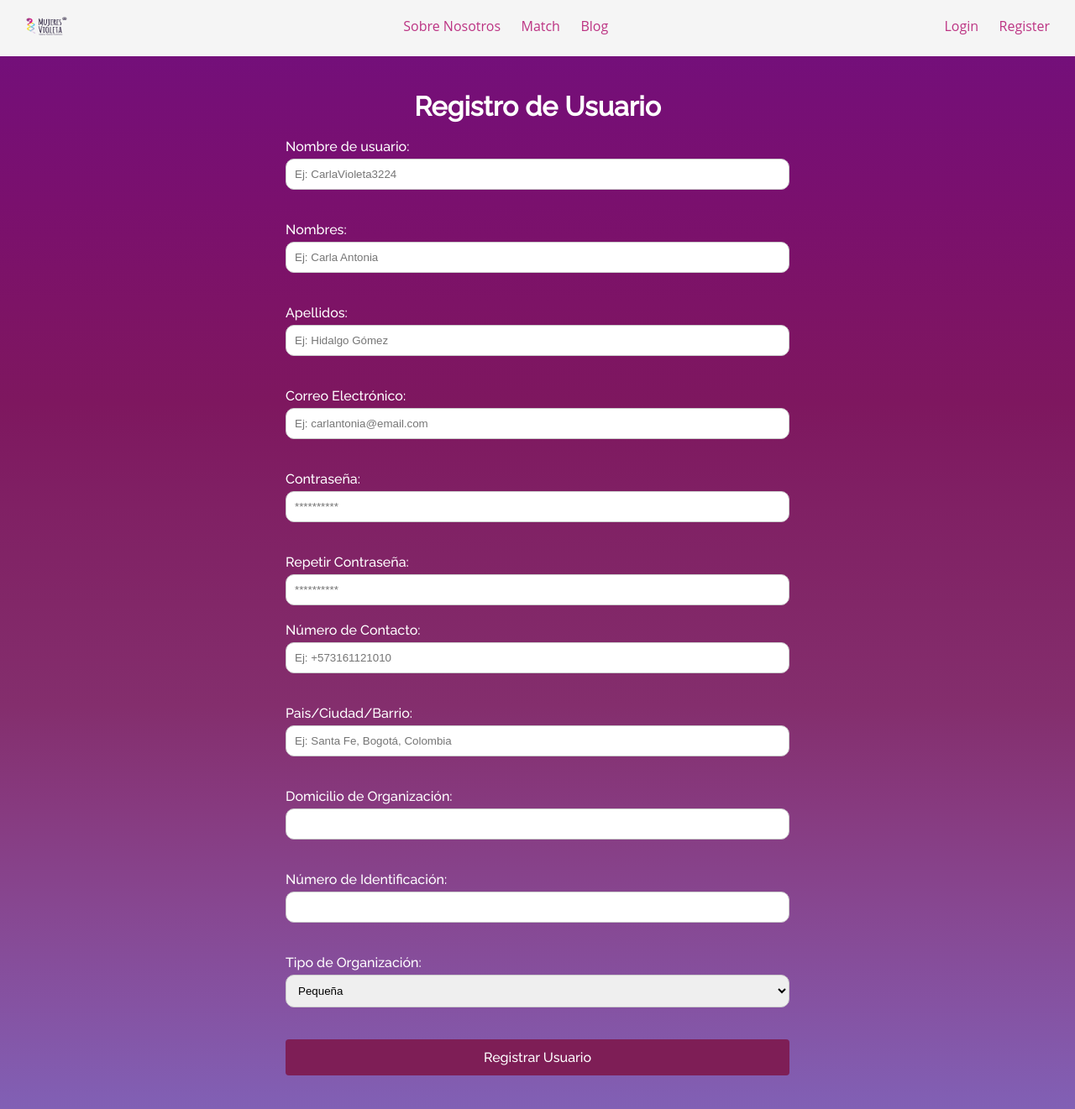
After one commit to Vichovct21/Trabajo, a PHP site: page /registro_usuario.html in a window 1280 px wide. The commit adds this page. Shown: the whole page at 84% size. Run offline with PHP 8.4, Linux system fonts and the light colour scheme.

Commit message:
registro

```diff
--- /dev/null
+++ b/estilos/register.css
@@ -0,0 +1,113 @@
+@import url('https://fonts.googleapis.com/css2?family=Raleway:wght@500&display=swap');
+body {
+    font-family: Arial, sans-serif;
+    margin: 0;
+    padding: 0;
+    background-image: linear-gradient(to bottom, #71107f, #760f76, #7a106e, #7d1366, #7e175f, #802064, #822768, #842e6d, #873a7f, #874791, #8553a3, #8160b5);
+  }
+
+  header {
+    background-color: #f5f5f5;
+    color: #fff;
+    padding: 10px;
+    text-align: center;
+  }
+
+  nav {
+    display: flex;
+    justify-content: space-between;
+    padding: 10px;
+  }
+
+  nav a {
+    color: #BC3383;
+    text-decoration: none;
+    padding: 10px;
+    font-family: 'Open Sans', sans-serif;
+  }
+
+  nav a:hover {
+    color: #7e1e56;
+    text-decoration: none;
+    padding: 10px;
+    font-weight: bold;
+  }
+  main {
+    max-width: 600px;
+    margin: 0 auto;
+    padding: 20px;
+    border-radius: 10px;
+}
+
+main h1 {
+    text-align: center;
+    margin-bottom: 20px;
+    color: #ffffff;
+    font-family: 'Raleway', sans-serif;
+}
+
+main form {
+    display: flex;
+    flex-direction: column;
+}
+
+main form label {
+    margin-bottom: 5px;
+    font-family: 'Raleway', sans-serif;
+    color: #ffffff;
+}
+
+main form input {
+    margin-bottom: 20px;
+    padding: 10px;
+    border: 1px solid #ccc;
+    border-radius: 10px;
+}
+
+main form select {
+    margin-bottom: 20px;
+    padding: 10px;
+    border: 1px solid #ccc;
+    border-radius: 10px;
+}
+
+main form input[type="submit"] {
+    background-color: #7e1e56;
+    color: #fff;
+    padding: 12px 20px;
+    border: none;
+    border-radius: 4px;
+    cursor: pointer;
+    font-size: 16px;
+    font-family: 'Raleway', sans-serif;
+    transition: background-color 0.3s;
+}
+main form input[type="submit"]:hover {
+  background-color:#BC3383;
+  color: #fff;
+  padding: 12px 20px;
+  border: none;
+  border-radius: 4px;
+  cursor: pointer;
+  font-size: 16px;
+  font-family: 'Raleway', sans-serif;
+  transition: background-color 0.3s;
+}
+
+::-webkit-scrollbar {
+  width: 10px; /* Ancho de la barra de desplazamiento */
+}
+
+::-webkit-scrollbar-thumb {
+  background-color: #BC3383; /* Color de la barra de desplazamiento */ /* Redondear las esquinas de la barra de desplazamiento */
+}
+
+/* Estilos para navegadores Gecko (Firefox) */
+::-moz-scrollbar {
+  width: 12px; /* Ancho de la barra de desplazamiento */
+}
+
+::-moz-scrollbar-thumb {
+  background-color: #BC3383; /* Color de la barra de desplazamiento */
+  border-radius: 6px; /* Redondear las esquinas de la barra de desplazamiento */
+}
--- /dev/null
+++ b/registro_usuario.html
@@ -0,0 +1,75 @@
+<!DOCTYPE html>
+<html lang="es">
+<head>
+    <meta charset="UTF-8">
+    <meta name="viewport" content="width=device-width, initial-scale=1.0">
+    <link rel="stylesheet" type="text/css" href="estilos/register.css">
+    <title>Registro de Usuario</title>
+</head>
+
+<body>
+<header>
+        <nav>
+            <div>
+                <a href="index.html">
+                    <img src="img/MV.png" alt="Logo de Mujeres Violeta" width="50px" height="22px">
+                </a>
+            </div>
+            <div>
+                <!-- Enlaces de navegación -->
+                <a href="index.html">Sobre Nosotros</a>
+                <a href="match.php">Match</a>
+                <a href="/work/index.html">Blog</a>
+            </div>
+            <div>
+                <!-- Enlaces de login/register -->
+                <a href="/work/index.html">Login</a>
+                <a href="registro_usuario.html">Register</a>
+            </div>
+        </nav>
+    </header>
+    <main>
+    <h1>Registro de Usuario</h1>
+    <form action="procesos/procesar_registro.php" method="post">
+        <label for="username">Nombre de usuario:</label>
+        <input type="text" id="username" name="username" placeholder="Ej: CarlaVioleta3224" required><br>
+
+        <label for="nombres">Nombres:</label>
+        <input type="text" id="nombres" name="nombres" placeholder="Ej: Carla Antonia"required><br>
+
+        <label for="apellidos">Apellidos:</label>
+        <input type="text" id="apellidos" name="apellidos" placeholder="Ej: Hidalgo Gómez" required><br>
+
+        <label for="correo">Correo Electrónico:</label>
+        <input type="email" id="correo" name="correo" placeholder="Ej: carlantonia@email.com" required><br>
+
+        <label for="contrasena">Contraseña:</label>
+        <input type="password" id="contrasena" name="contrasena" placeholder="**********" required><br>
+
+        <label for="repeat_contrasena">Repetir Contraseña:</label>
+        <input type="password" id="repeat_contrasena" name="repeat_contrasena" placeholder="**********" required>
+
+        <label for="numero_contacto">Número de Contacto:</label>
+        <input type="tel" id="numero_contacto" name="numero_contacto" placeholder="Ej: +573161121010"><br>
+
+        <label for="pais_ciudad_barrio">Pais/Ciudad/Barrio:</label>
+        <input type="text" id="pais_ciudad_barrio" name="pais_ciudad_barrio" placeholder="Ej: Santa Fe, Bogotá, Colombia" required><br>
+
+        <label for="domicilio_organizacion">Domicilio de Organización:</label>
+        <input type="text" id="domicilio_organizacion" name="domicilio_organizacion" required><br>
+
+        <label for="numero_identificacion">Número de Identificación:</label>
+        <input type="text" id="numero_identificacion" name="numero_identificacion" required><br>
+
+        <label for="tipo_organizacion">Tipo de Organización:</label>
+        <select id="tipo_organizacion" name="tipo_organizacion" required>
+            <option value="Pequeña">Pequeña</option>
+            <option value="Mediana">Mediana</option>
+            <option value="Grande">Grande</option>
+        </select><br>
+
+        <input type="submit" value="Registrar Usuario">
+    </form>
+</main>
+</body>
+</html>
```
Also changed, not shown: estilos/register_exitoso.css (added, +39 -0 lines), estilos/styles.css (+11 -1 lines), index.html (+10 -10 lines), match.php (added, +14 -0 lines), procesos/conexion.php (added, +14 -0 lines), procesos/procesar_registro.php (added, +34 -0 lines), registro_exitoso.html (added, +16 -0 lines), registro_proyecto.html (added).
